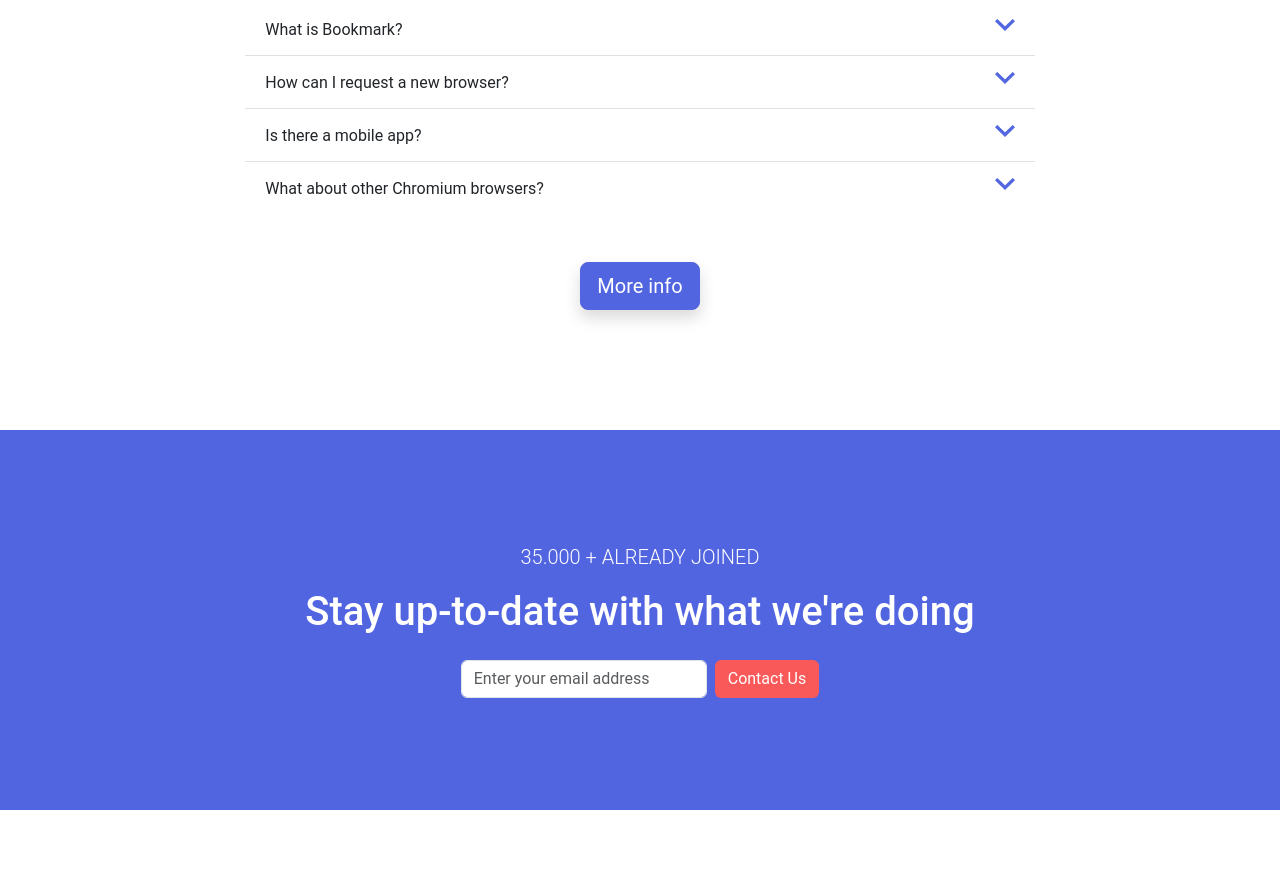
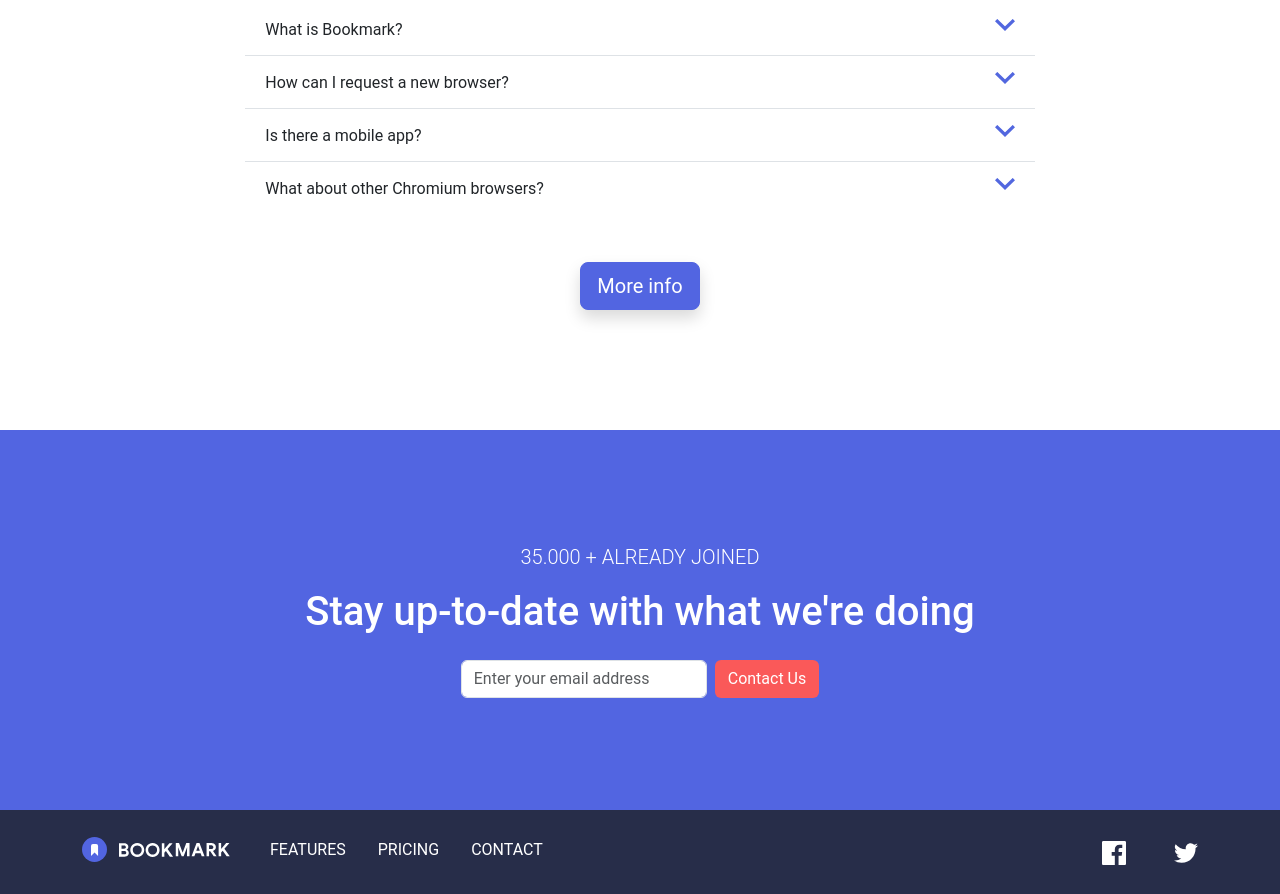
Before and after one commit to dracudev/S1.2-Bootstrap-SASS, a website: page index.html in a window 1280 px wide. Shown: the part 2471-3365 px from the top of the page. Before the commit the page ends 3281 px from the top, so only its background shows below. Drawn offline with nearby package versions, Linux system fonts and the light colour scheme; files that its build step writes are made by us from their sources.

Commit message:
LV2 - EX5 - FOOTER

```diff
--- a/index.html
+++ b/index.html
@@ -315,22 +315,36 @@
         </section>
 
         <!-- Navbar bottom -->
-        <!-- <nav class="navbar navbar-dark bg-dark">
-            <a class="navbar-brand" href="#">
-                <img src="img/logo-bookmark.svg" alt="Logo">
-            </a>
-                <ul class="navbar-nav me-auto d-flex flex-row">
-                    <li class="nav-item">
-                        <a class="nav-link" href="#">FEATURES</a>
+        <nav class="navbar navbar-expand-md navbar-dark bg-deepblue text-center p-3">
+            <div class="container d-flex flex-column flex-md-row">
+
+                <a class="navbar-brand align-items-center justify-content-center mb-2" href="#">
+                    <img src="img/logo-bookmark-footer.svg" alt="Logo">
+                </a>
+
+                <ul class="navbar-nav mt-1 flex-column flex-md-row me-md-auto align-items-center justify-content-center">
+                    <li class="nav-item mb-2">
+                        <a class="nav-link text-white ms-md-3" href="#">FEATURES</a>
                     </li>
-                    <li class="nav-item">
-                        <a class="nav-link" href="#">PRICING</a>
+                    <li class="nav-item mb-2">
+                        <a class="nav-link text-white ms-md-3" href="#">PRICING</a>
                     </li>
-                    <li class="nav-item">
-                        <a class="nav-link" href="#">CONTACT</a>
+                    <li class="nav-item mb-4 mb-md-2">
+                        <a class="nav-link text-white ms-md-3" href="#">CONTACT</a>
                     </li>
                 </ul>
-        </nav> -->
+
+                <div class="d-flex justify-content-center align-items-center">
+                    <a href="#" class="me-5">
+                        <img src="img/icon-facebook.svg" alt="Facebook">
+                    </a>
+                    <a href="#">
+                        <img src="img/icon-twitter.svg" alt="Twitter">
+                    </a>
+                </div>
+            </div>
+        </nav>
+
 
     </footer>
 
```
Also changed, not shown: styles.scss (+6 -13 lines), img/logo-bookmark-footer.svg (added), styles.css, 1 other file.
